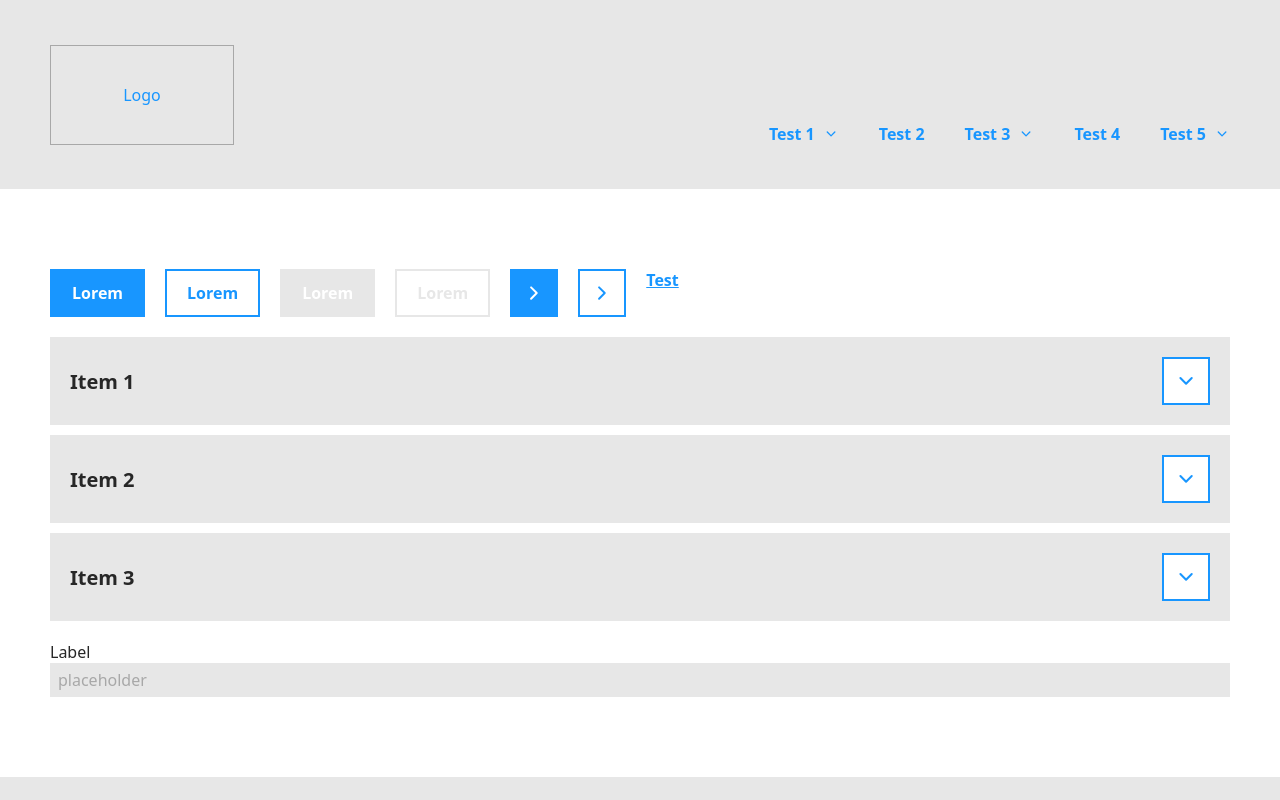
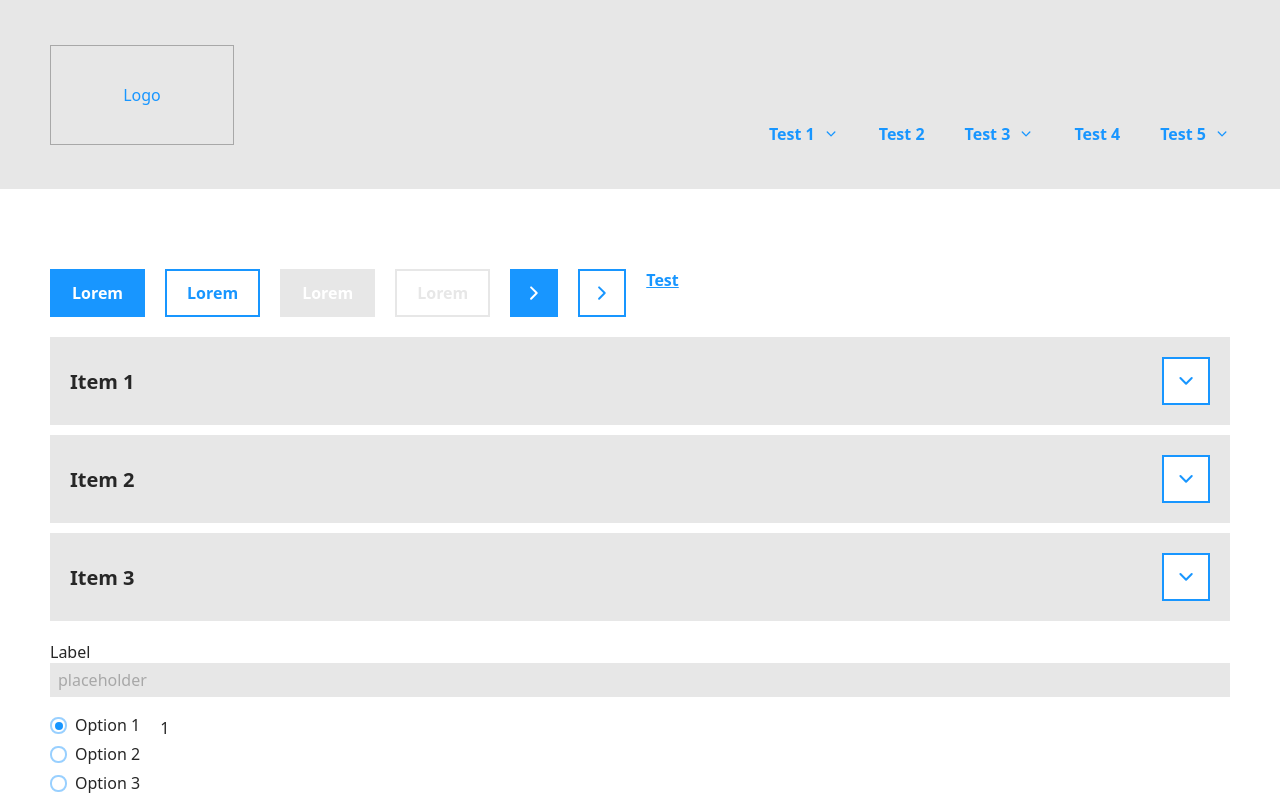
Before and after one commit to Chrissle28/wireframe-template, a Vue app: page / in a window 1280 px wide. Shown: the top 800 px of the page. Built offline with nearby package versions, Linux system fonts and the light colour scheme.

Commit message:
add radio group component

```diff
--- a/src/App.vue
+++ b/src/App.vue
@@ -35,6 +35,13 @@
             <Accordion :content="content" />
             <Input v-model="test" label="Label" placeholder="placeholder" />
             {{ test }}
+            <RadioGroup
+                v-model="radioSelected"
+                :options="radio"
+                labelKey="label"
+                valueKey="value"
+            />
+            {{ radioSelected }}
         </div>
     </main>
     <Footer />
@@ -42,11 +49,28 @@
 
 <script setup lang="ts">
 import { ref } from 'vue';
-import { Button, Accordion, Link, Input } from './components/Ui';
+import { Button, Accordion, Link, Input, RadioGroup } from './components/Ui';
 import Header from './components/Header/Header.vue';
 import Footer from './components/Footer/Footer.vue';
 
 const test = ref('');
+const radioSelected = ref();
+
+const radio = [
+    {
+        label: 'Option 1',
+        value: 1,
+    },
+    {
+        label: 'Option 2',
+        value: 2,
+    },
+    {
+        label: 'Option 3',
+        value: 3,
+    },
+];
+radioSelected.value = radio[0].value;
 
 const content = [
     {
--- /dev/null
+++ b/src/components/Ui/RadioGroup.vue
@@ -0,0 +1,103 @@
+<template>
+    <RadioGroup
+        :modelValue="modelValue"
+        @update:modelValue="$emit('update:modelValue', $event)"
+    >
+        <!-- <RadioGroupLabel>Plan</RadioGroupLabel> -->
+        <RadioGroupOption
+            as="template"
+            class="mb-3 rounded focus:outline-none max-w-max"
+            v-for="option in options"
+            :key="optionValue(option)"
+            v-slot="{ checked, disabled }"
+            :value="optionValue(option)"
+            :disabled="isDisabled(option)"
+        >
+            <div class="flex gap-2">
+                <div class="flex">
+                    <div
+                        class="flex items-center focus:ring-4 cursor-pointer focus:ring-primary-200 justify-center bg-white w-[17px] h-[17px] border-2 rounded-lg"
+                        :class="{
+                            'border-primary-200': !disabled,
+                            'border-secondary-100': disabled,
+                        }"
+                    >
+                        <div
+                            class="w-2 h-2 rounded-full"
+                            :class="{
+                                'bg-primary': checked,
+                                'bg-white': !checked,
+                            }"
+                        ></div>
+                    </div>
+                </div>
+                <RadioGroupLabel
+                    as="span"
+                    class="flex-1 leading-none cursor-pointer"
+                    :class="{ 'text-gray-500': disabled }"
+                >
+                    {{ optionLabel(option) }}
+                </RadioGroupLabel>
+            </div>
+        </RadioGroupOption>
+    </RadioGroup>
+</template>
+
+<script lang="ts">
+import { defineComponent, ref } from 'vue';
+import { RadioGroup, RadioGroupLabel, RadioGroupOption } from '@headlessui/vue';
+
+export default defineComponent({
+    components: { RadioGroup, RadioGroupLabel, RadioGroupOption },
+    props: {
+        labelKey: {
+            type: String,
+            default: null,
+        },
+        valueKey: {
+            type: String,
+            default: null,
+        },
+        disabledKey: {
+            type: String,
+            default: null,
+        },
+        options: {
+            type: Array,
+            default: () => [],
+        },
+        modelValue: {
+            type: [String, Number],
+            default: null,
+        },
+    },
+
+    setup(props, { attrs }) {
+        const optionValue = (option) => {
+            if (props.valueKey === null) {
+                return option;
+            }
+
+            return option[props.valueKey];
+        };
+
+        const optionLabel = (option) => {
+            if (props.labelKey === null) {
+                return option;
+            }
+
+            return option[props.labelKey];
+        };
+
+        const isDisabled = (option) => {
+            if (props.disabledKey === null) {
+                return false;
+            }
+
+            return option[props.disabledKey] == true;
+        };
+
+        return { optionValue, optionLabel, isDisabled };
+    },
+});
+</script>
--- a/src/components/Ui/index.ts
+++ b/src/components/Ui/index.ts
@@ -2,3 +2,4 @@ export { default as Button } from './Button.vue';
 export { default as Accordion } from './Accordion.vue';
 export { default as Link } from './Link.vue';
 export { default as Input } from './Input.vue';
+export { default as RadioGroup } from './RadioGroup.vue';
```
